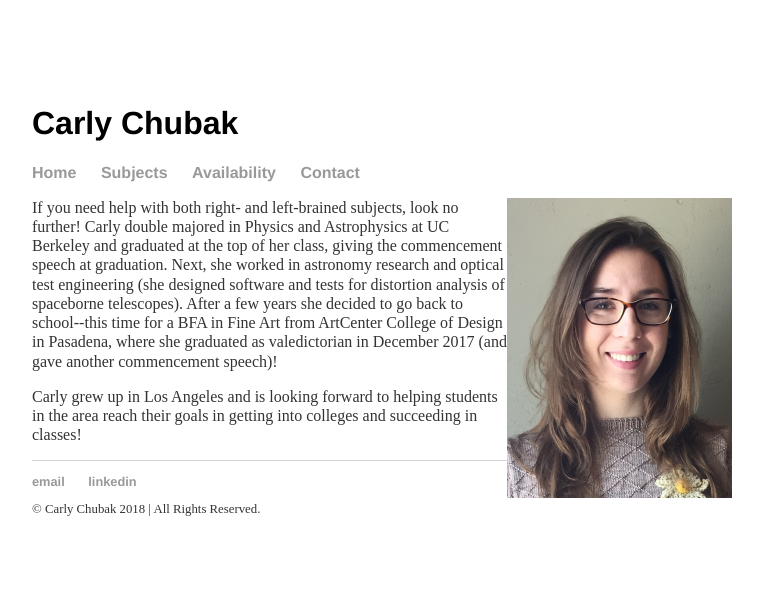
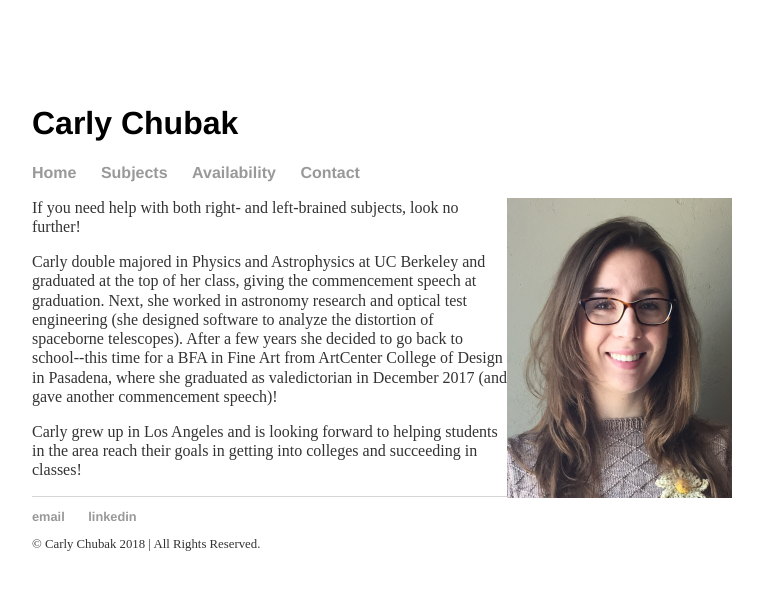
Before and after one commit to carlychubak/tutor, a Jekyll site: the page built from index.html, in a window 1280 px wide. Shown: the top 590 px of the page, without its empty margins (258-1021 px from the left). Built offline with Jekyll 4.4.1, drawn with Linux system fonts in a browser that asks for light colours.

Commit message:
Update index.html

```diff
--- a/index.html
+++ b/index.html
@@ -6,11 +6,12 @@ title: Carly Tutors
 
 	<p><img src="Carly_headshot.jpg" alt="Carly Chubak" style="float: right;" height="300" />
 	If you need help with both right- and left-brained subjects, look no further!
-
+	</p>
+	<p>
 	Carly double majored in Physics and Astrophysics at UC Berkeley and graduated
 	at the top of her class, giving the commencement speech at graduation. Next, she
 	worked in astronomy research and optical test engineering (she designed
-	software and tests for distortion analysis of spaceborne telescopes). After a few
+	software to analyze the distortion of spaceborne telescopes). After a few
 	years she decided to go back to school--this time for a BFA in Fine Art from
 	ArtCenter College of Design in Pasadena, where she graduated as valedictorian
 	in December 2017 (and gave another commencement speech)!
```
